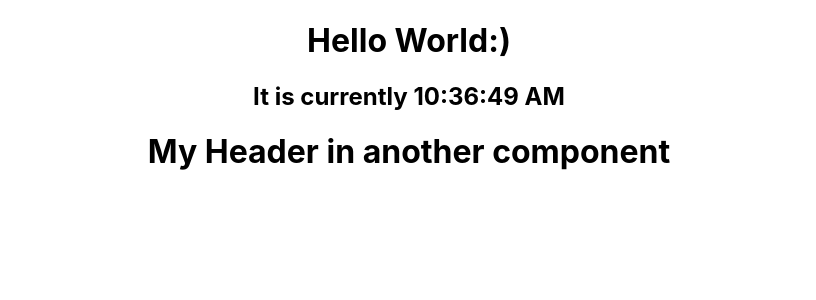
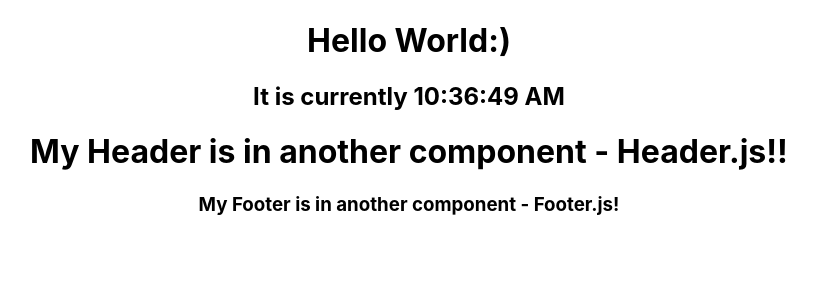
Before and after one commit to sarahoconnor10/DRQ_Lab4, a React (Create React App) app: page / in a window 1280 px wide. Shown: the top 300 px of the page, without its empty margins (231-1047 px from the left). Built offline with nearby package versions, Linux system fonts and the light colour scheme.

Commit message:
implemented Footer.js

```diff
--- a/src/App.js
+++ b/src/App.js
@@ -1,6 +1,7 @@
 import logo from './logo.svg';
 import Content from './Content.js'
 import Header from './Header.js'
+import Footer from './Footer.js'
 
 import './App.css';
 
@@ -13,6 +14,7 @@ function App() {
     <div className="App">
       <Content></Content>
       <Header></Header>
+      <Footer></Footer>
     </div>
   );
 }
--- /dev/null
+++ b/src/Footer.js
@@ -0,0 +1,5 @@
+const Footer = () => {
+    return <h3>My Footer is in another component - Footer.js!</h3>;
+  };
+
+  export default Footer;
--- a/src/Header.js
+++ b/src/Header.js
@@ -1,5 +1,5 @@
 const Header = () => {
-    return <h1>My Header in another component</h1>;
+    return <h1>My Header is in another component - Header.js!!</h1>;
   };
 
   export default Header;
```
